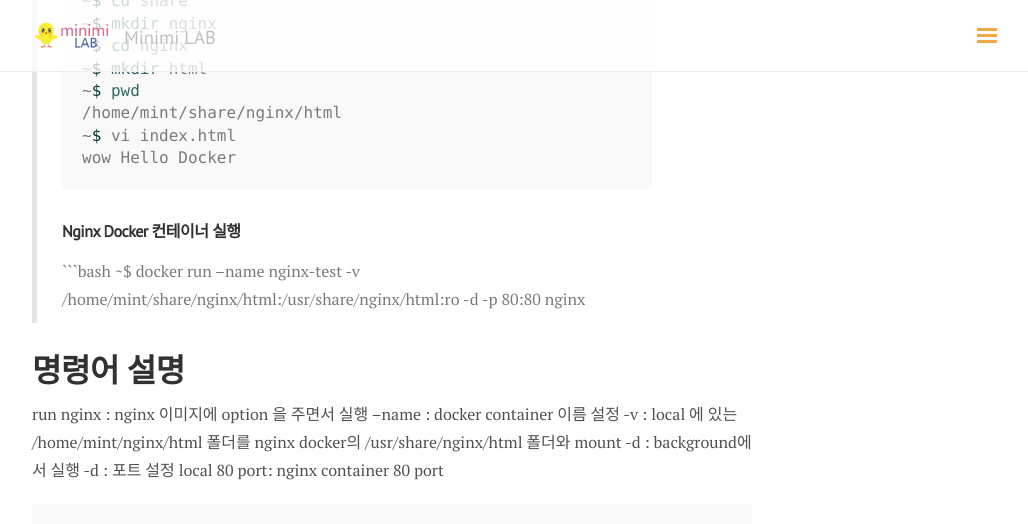
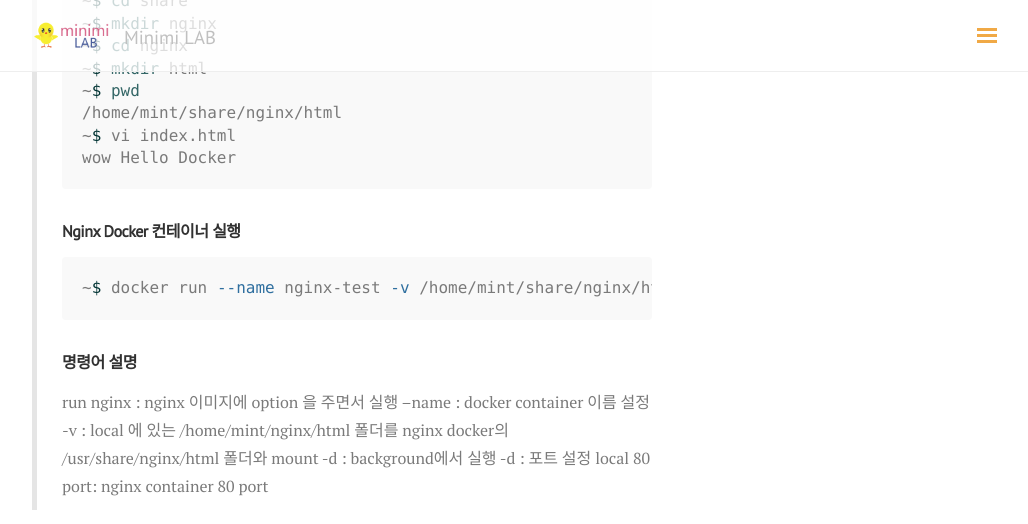
Before and after one commit to min-ji-kim/min-ji-kim.github.io, a Jekyll site: the page built from _posts/2019-04-13-docker-nginx.md, in a window 1280 px wide and 1400 px high, scrolled down 663 px. Shown: the top 524 px of the window, without its empty margins (248-1276 px from the left). Built offline with Jekyll 4.4.1, drawn with Linux system fonts in a browser that asks for light colours; nearby versions of some CDN libraries; our own code applies the rules of GitHub Pages for plain Markdown files; comment, search, counter and statistics services are not loaded; some of the changed text lies outside the part shown.

Commit message:
modify md file

````diff
--- a/_posts/2019-04-13-docker-nginx.md
+++ b/_posts/2019-04-13-docker-nginx.md
@@ -22,17 +30,17 @@ wow Hello Docker
 ### Nginx Docker 컨테이너 실행
 ```bash
 ~$ docker run --name nginx-test -v /home/mint/share/nginx/html:/usr/share/nginx/html:ro -d -p 80:80 nginx
+```
+### 명령어 설명
+> run nginx : nginx 이미지에 option 을 주면서 실행
+> --name : docker container 이름 설정
+> -v : local 에 있는 /home/mint/nginx/html 폴더를 nginx docker의 /usr/share/nginx/html 폴더와 mount
+> -d : background에서 실행
+> -d : 포트 설정 local 80 port: nginx container 80 port
 
-# 명령어 설명
-run nginx : nginx 이미지에 option 을 주면서 실행
---name : docker container 이름 설정
--v : local 에 있는 /home/mint/nginx/html 폴더를 nginx docker의 /usr/share/nginx/html 폴더와 mount
--d : background에서 실행
--d : 포트 설정 local 80 port: nginx container 80 port
-```
+
 ### localhost 접속하여 확인
 ![docker](https://dl.dropboxusercontent.com/s/r6amw8e9jvm0ste/docker.JPG)
-
 
 
 ### Nginx Docker 기본 설정파일
````
Also changed, not shown: other parts of _posts/2019-04-13-docker-nginx.md (+8 -0 lines).
